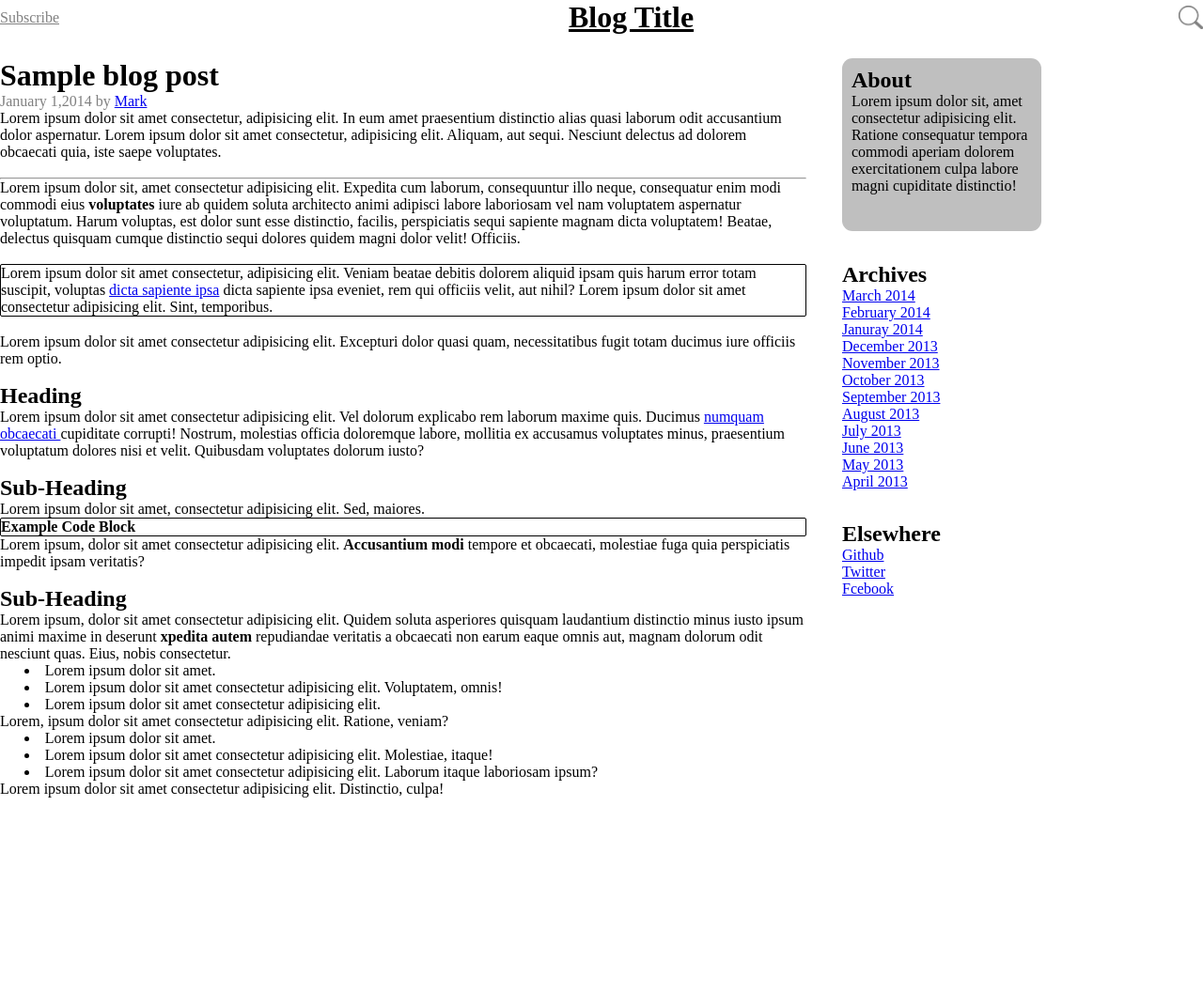
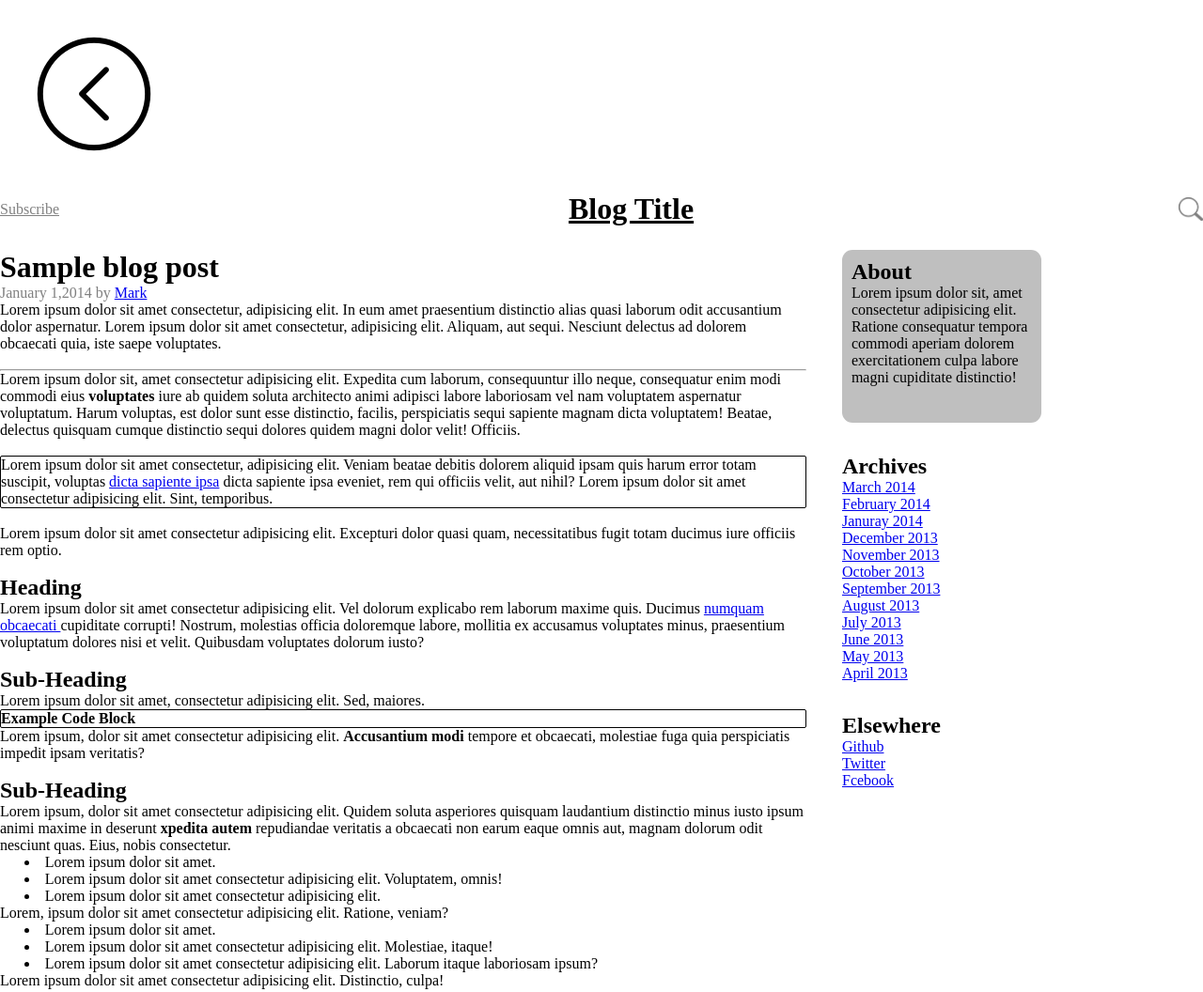
Before and after one commit to dk5488/Blog-Website, a plain HTML site: page Post.html in a window 1280 px wide. Shown: the whole page at 94% size. Before the commit the page ends 862 px from the top, so only its background shows below. Drawn offline with Linux system fonts and the light colour scheme.

Commit message:
Back button added to Post pages

```diff
--- a/Post.html
+++ b/Post.html
@@ -10,7 +10,9 @@
     <link rel="icon" type="image/x-icon" href="images/favicon.png">
 </head>
 <header>
-    <a href="">
+    <div class="back">
+        <a href="index.html"><img src="images/back.png" alt="" class="bck"></div>
+            <a href=""></a>
         <p class="title sub">Subscribe</p>
     </a>
     <h1 class="title-head">Blog Title</h1>
```
